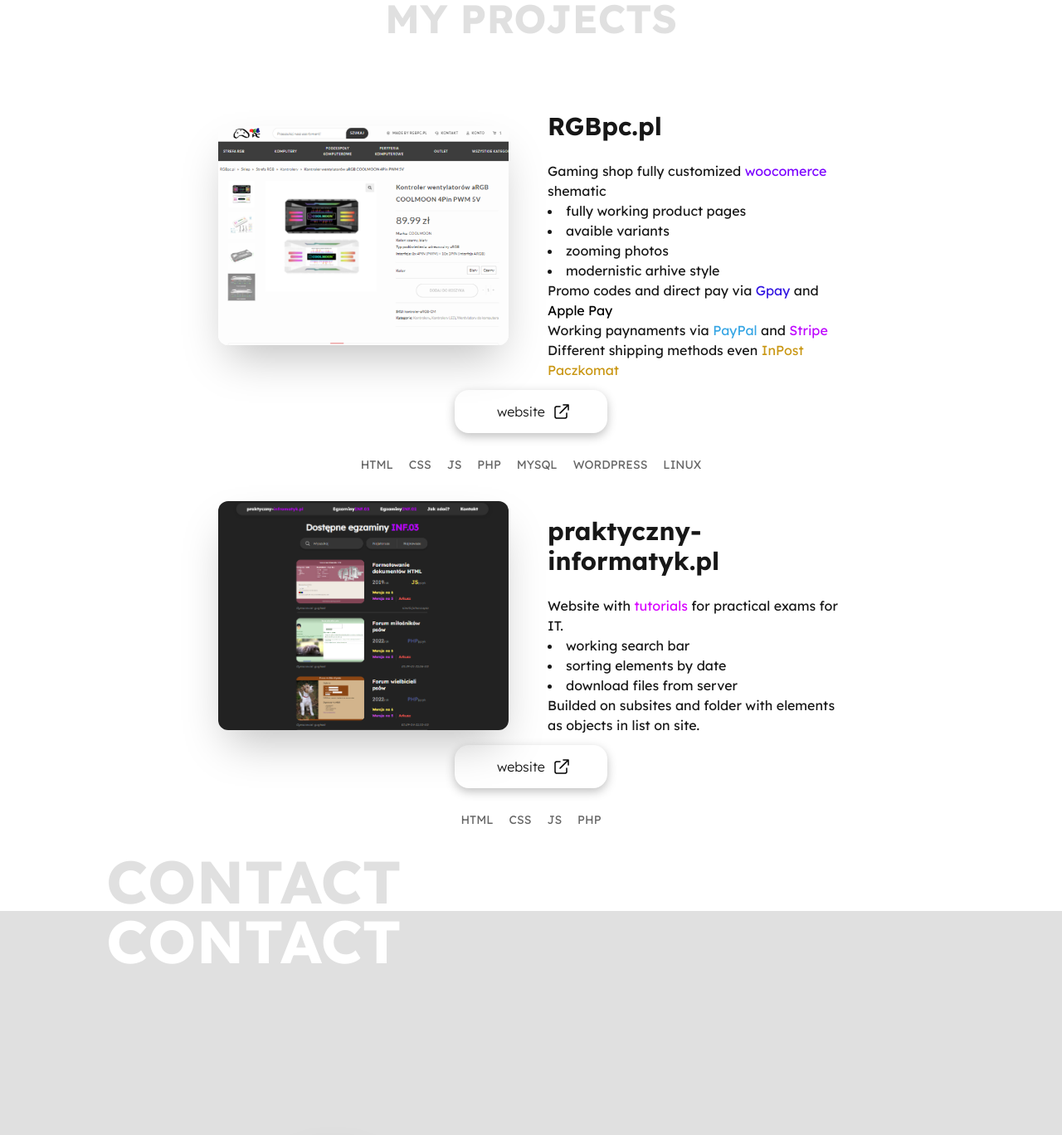
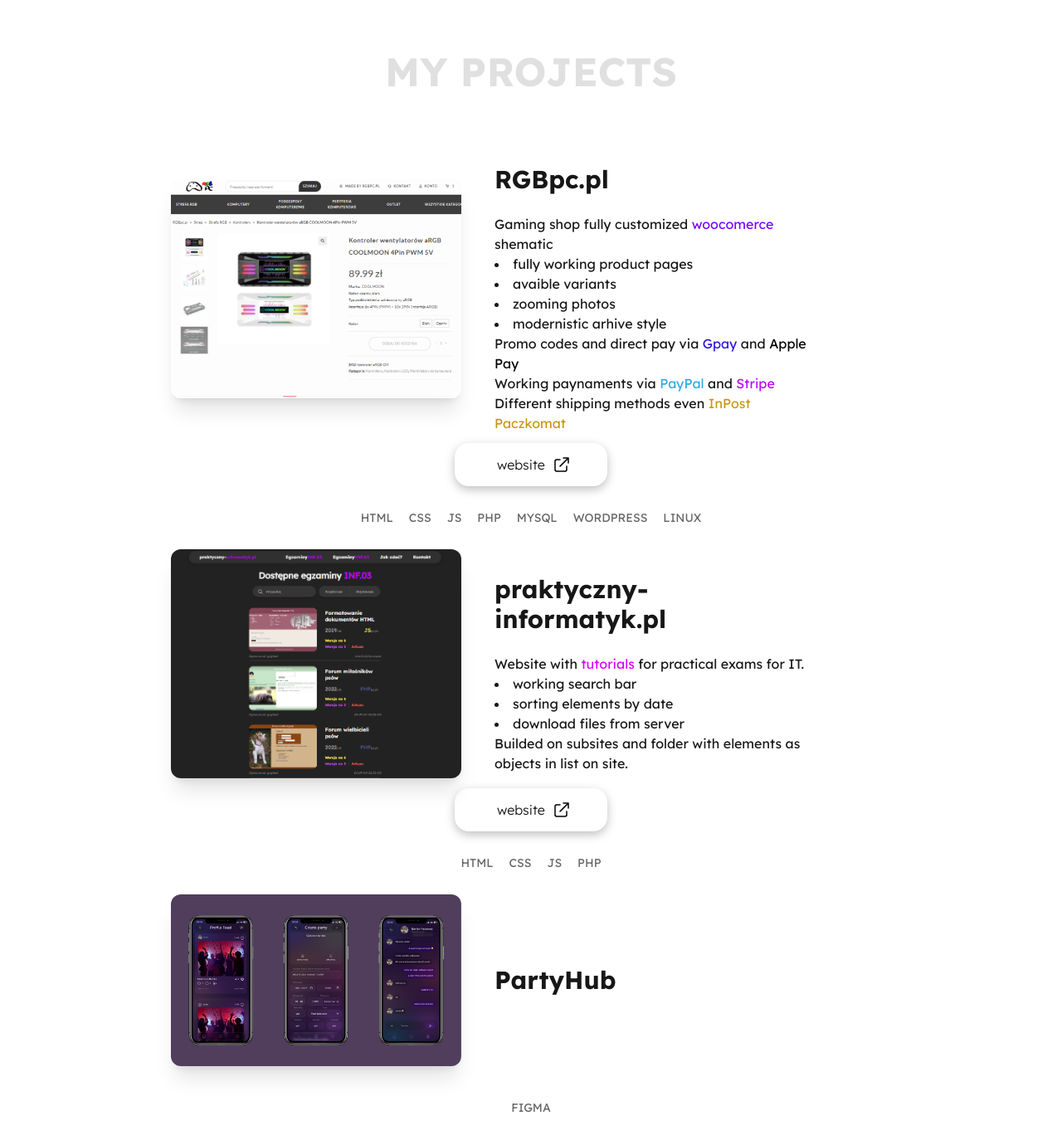
Before and after one commit to gugisek/portfolio-next, a Next.js app: page / in a window 1280 px wide. Shown: the part 2082-3450 px from the top of the page at 83% size. Built offline with nearby package versions, Linux system fonts and the light colour scheme.

Commit message:
Add aminations to posts

```diff
--- a/components/about-me.tsx
+++ b/components/about-me.tsx
@@ -5,8 +5,8 @@ type Props = {}
 
 export default function aboutme({}: Props) {
   return (
-    <div className='min-h-[60vh] flex md:flex-row flex-col items-center justify-evenly text-neutral-900 md:px-[12%] px-[5%] md:py-0 py-20'>
-        <div className='w-1/3 md:block hidden'>to takie drzewo z rzyciorysem</div>
+    <div id="about-me" className='min-h-[60vh] flex md:flex-row flex-col items-center justify-evenly text-neutral-900 md:px-[12%] px-[5%] md:py-0 py-20'>
+        <div className='w-1/3 md:block hidden'>to takie drzewo z rzyciorysem i jeszcze link do cv fajnego</div>
         <div className='flex justify-center items-center flex-col md:w-1/3 w-2/3'>
             <motion.a
             initial={{ opacity: 0}}
--- /dev/null
+++ b/components/post.tsx
@@ -0,0 +1,48 @@
+"use client"
+
+import React from 'react'
+import { motion } from 'framer-motion'
+
+type Props = {
+    name: string,
+    description: string,
+    link: string,
+    github: string,
+    image: string,
+    technologies: string
+}
+
+export default function post({name, description, link, github, image, technologies}: Props) {
+  return (
+    <motion.div
+    initial={{opacity: 0, x: 100}}
+    whileInView={{opacity: 1, x: 0}}
+    transition={{duration: 1}}
+    className='flex flex-col items-center justify-center w-full'>
+            <div className='flex xl:flex-row flex-col md:w-3/5 sm:w-2/3 w-full sm:px-0 px-6 gap-10 items-center justify-center'>
+              <div className='xl:w-1/3 md:w-2/3 w-full flex items-center xl:justify-end justify-center'><img src={image} alt={name + " image"} className='shadow-xl rounded-xl max-w-[350px]'/></div>
+              <div className='flex flex-col justify-center xl:w-1/2 md:w-2/3 w-full'>
+                <h1 className='font-[Lexend-bold] text-3xl py-6'>{name}</h1>
+                <div className='font-[Lexend]'>
+                  <span dangerouslySetInnerHTML={{__html: description}}></span>
+                </div>
+              </div>
+            </div>
+            <div className='flex flex-row gap-4 mt-3'>
+                  {link && (
+                  <a href={link} className="btn">
+                    website
+                    <img src="website.png" alt="website icon" />
+                  </a>
+                  )}
+                  {github && (
+                  <a href={github} className="btn">
+                    github
+                    <img src="github.png" alt="github icon" className='w-[20px] h-[20px]'/>
+                  </a>
+                  )}
+                </div>
+            <p className='uppercase text-center py-7 sm:px-0 px-6 text-sm font-[Lexend] text-[#656565]' style={{wordSpacing: '15px'}}>{technologies}</p>
+          </motion.div>
+  )
+}
--- a/components/works.tsx
+++ b/components/works.tsx
@@ -1,4 +1,8 @@
+"use client"
+
 import React from 'react'
+import Post from '@components/post'
+import { motion } from 'framer-motion'
 
 type Props = {}
 
@@ -20,38 +24,25 @@ export default function works({}: Props) {
     github: '',
     image: 'praktyczny-informatyk.pl.png',
     technologies: 'HTML CSS JS PHP'
+  },
+  {
+    name: 'PartyHub',
+    description: "",
+    link: '',
+    github: '',
+    image: 'partyhub.png',
+    technologies: 'figma'
   }
   ]
   return (
     <section id="my-works" className='min-h-screen text-neutral-900 flex flex-col items-center justify-start'>
-        <h1 className='uppercase font-[Lexend-bold] text-5xl text-[#e0e0e0] pb-16'>My projects</h1>
+        <motion.h1
+        initial={{opacity: 0, y: 100}}
+        whileInView={{opacity: 1, y: 0}}
+        transition={{duration: 0.5}}
+        className='uppercase font-[Lexend-bold] text-5xl text-[#e0e0e0] py-16'>My projects</motion.h1>
         {projects.map((project, index) => (
-          <div className='flex flex-col items-center justify-center w-full'>
-            <div className='flex xl:flex-row flex-col md:w-3/5 sm:w-2/3 w-full sm:px-0 px-6 gap-10 items-center justify-center'>
-              <div className='xl:w-1/2 md:w-1/2 w-full flex items-center justify-center'><img src={project.image} alt={project.name + " image"} className='shadow-2xl rounded-xl max-w-[350px]'/></div>
-              <div className='flex flex-col justify-center xl:w-1/2 md:w-1/2 w-full'>
-                <h1 className='font-[Lexend-bold] text-3xl py-6'>{project.name}</h1>
-                <div className='font-[Lexend]'>
-                  <span dangerouslySetInnerHTML={{__html: project.description}}></span>
-                </div>
-              </div>
-            </div>
-            <div className='flex flex-row gap-4 mt-3'>
-                  {project.link && (
-                  <a href={project.link} className="btn">
-                    website
-                    <img src="website.png" alt="website icon" />
-                  </a>
-                  )}
-                  {project.github && (
-                  <a href={project.github} className="btn">
-                    github
-                    <img src="github.png" alt="github icon" className='w-[20px] h-[20px]'/>
-                  </a>
-                  )}
-                </div>
-            <p className='uppercase text-center py-7 sm:px-0 px-6 text-sm font-[Lexend] text-[#656565]' style={{wordSpacing: '15px'}}>{project.technologies}</p>
-          </div>
+          <Post key={index} name={project.name} description={project.description} link={project.link} github={project.github} image={project.image} technologies={project.technologies}/>
         ))}
 
     </section>
```
